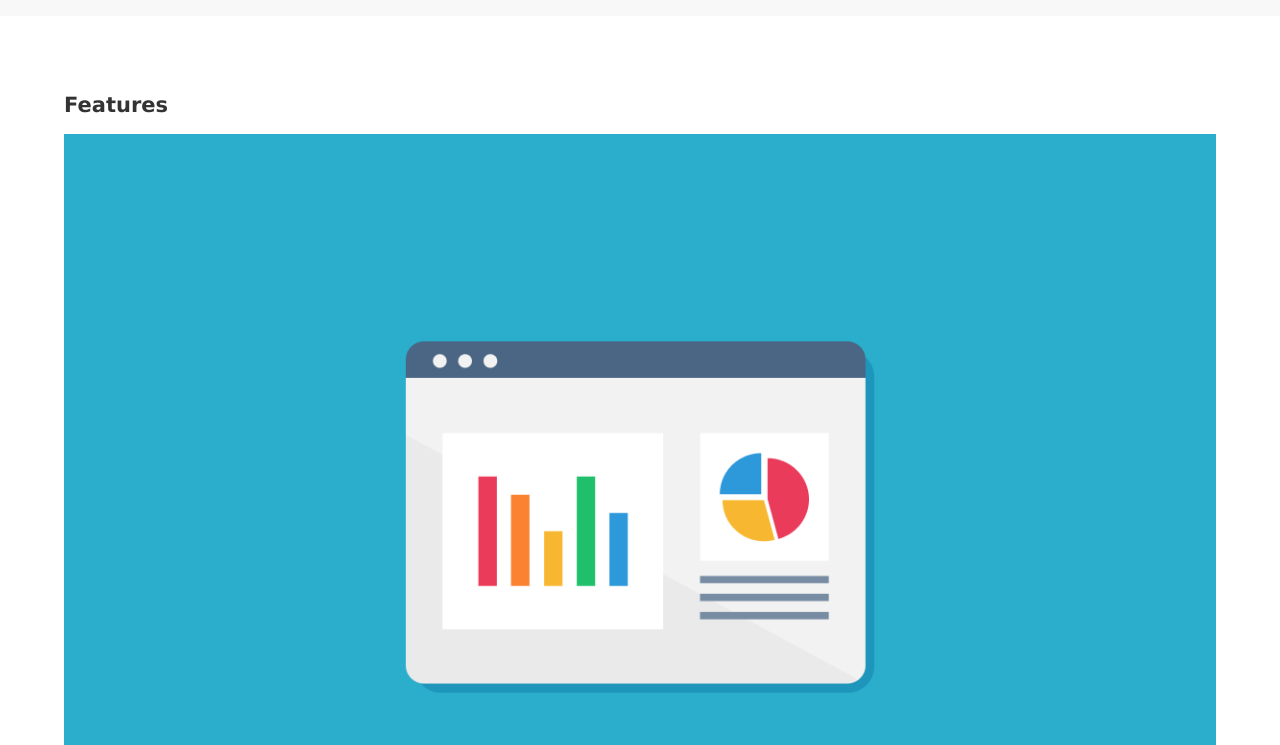
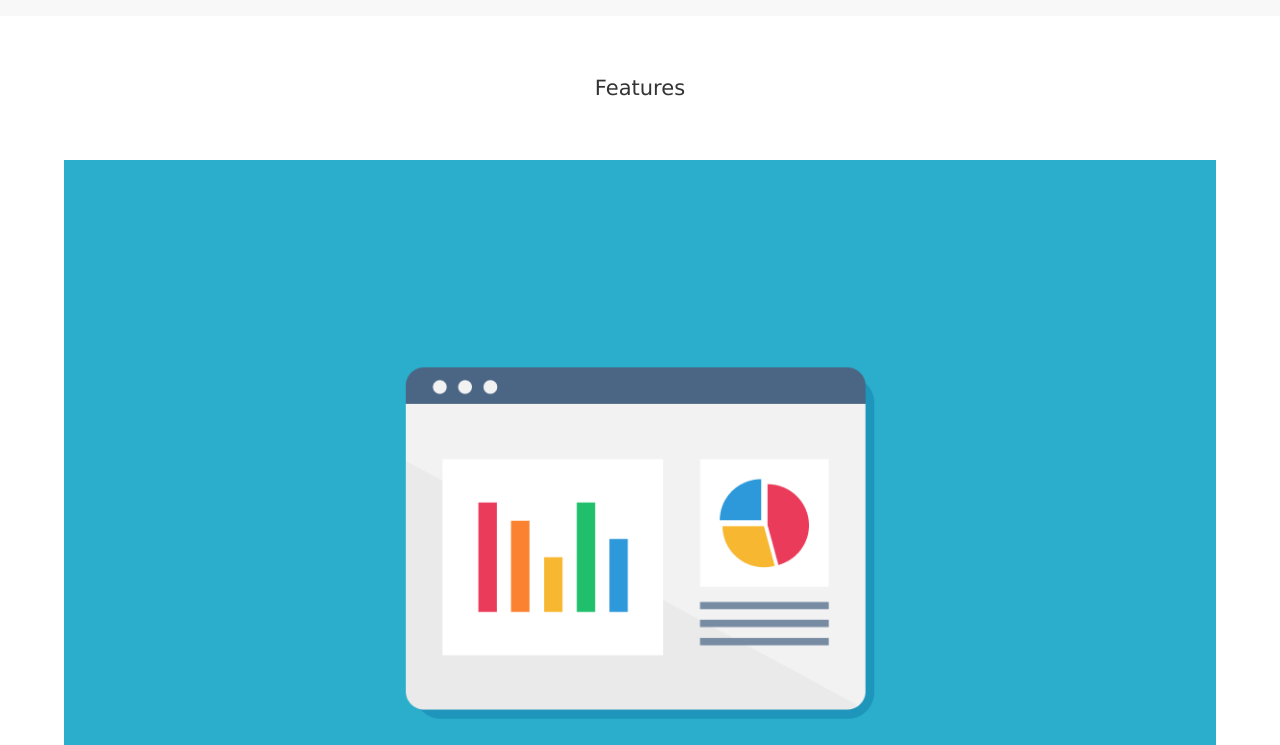
Before and after one commit to githubyosshi/myspsite, a plain HTML site: page index.html in a window 1280 px wide. Shown: the part 55-800 px from the top of the page. Drawn offline with Linux system fonts and the light colour scheme.

Commit message:
Cut out common styles commit

```diff
--- a/css/styles.css
+++ b/css/styles.css
@@ -9,6 +9,24 @@ body {
 .container {
   width: 90%;
   margin: 0 auto;
+}
+
+/* .features { */
+body > section {    /* body直下のsection*/
+  padding: 60px 0;
+  /* background: #fff; */
+}
+
+/* 奇数番目が白にする */
+body > section:nth-of-type(odd) {
+  background: #fff;
+}
+
+/* .feature h1 { */
+.section-title {
+  text-align: center;
+  font-weight: normal;
+  margin: 0 0 60px;
 }
 
 /* 文書行間を広げる */
@@ -27,16 +45,7 @@ header h1 {
   cursor: pointer;
 }
 
-.features {
-  padding: 60px 0;
-  background: #fff;
-}
 
-.feature h1 {
-  text-align: center;
-  font-weight: normal;
-  margin: 0 0 60px;
-}
 
 /* 画像が大きすぎたので調整 */
 .feature img {
--- a/index.html
+++ b/index.html
@@ -21,7 +21,7 @@
 
   <section class="features">
     <div class="container">
-      <h1>Features</h1>
+      <h1 class="section-title">Features</h1>
       <section class="feature">
         <img src="img/feature1.png">
         <p>hello, hello, hello, hello, hello, hello, hello, hello, hello, hello, hello, </p>
@@ -39,7 +39,7 @@
 
   <section class="news">
     <div class="container">
-      <h1>News</h1>
+      <h1 class="section-title">News</h1>
       <article class="news-item">
         <img src="img/news.png">
         <p>hello, hello, hello, hello, hello, hello, hello, hello, hello,</p>
```
